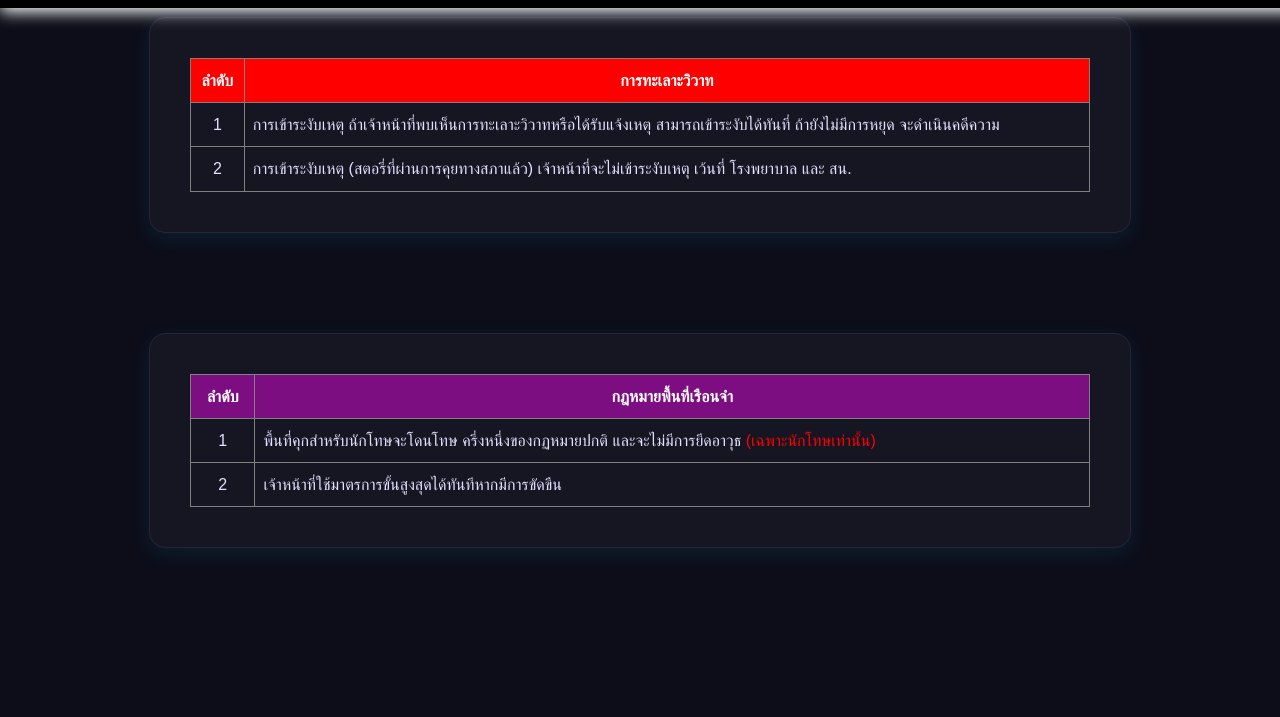
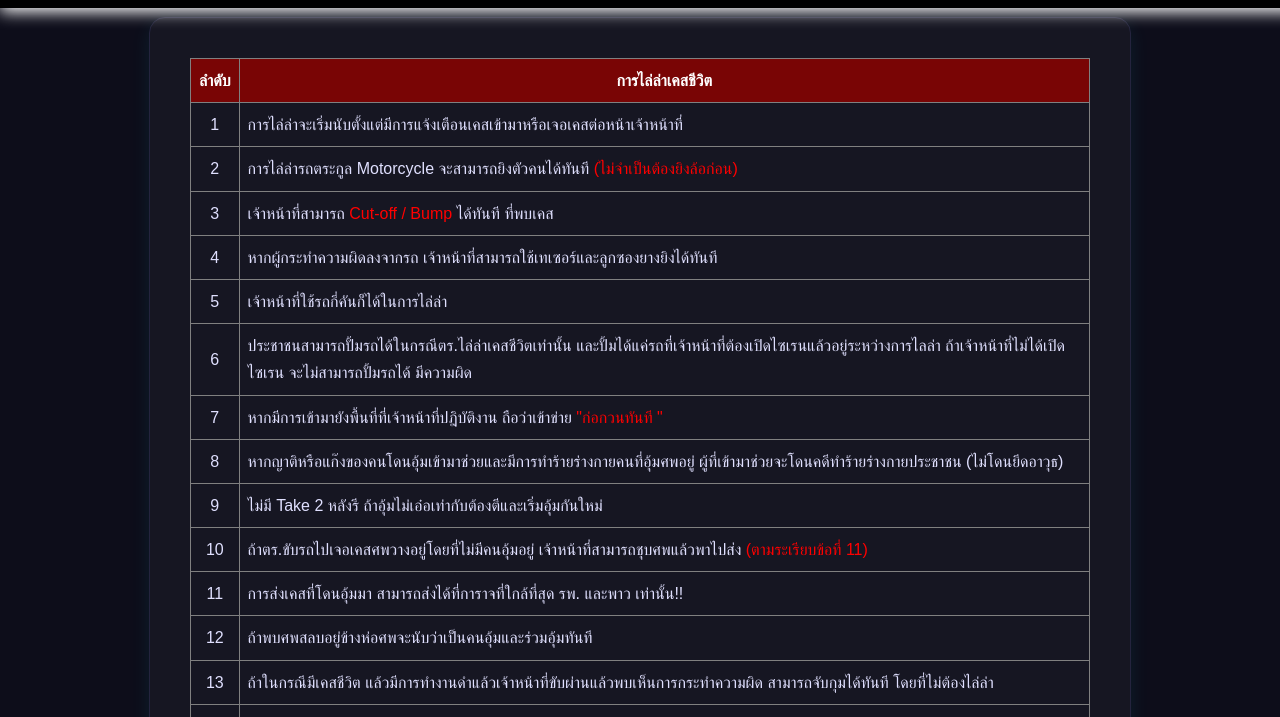
Before and after one commit to Secret168168/KUY, a plain HTML site: page pages/knowledge.html in a window 1280 px wide. Shown: the part 83-800 px from the top of the page. Drawn offline with Linux system fonts and the light colour scheme.

Commit message:
update https://police-rush-exsos.netlify.app/pages/knowledge

```diff
--- a/pages/knowledge.html
+++ b/pages/knowledge.html
@@ -13,10 +13,86 @@
     <!-- Navbar -->
     <div id="navbar-container"></div>
 
+
+  <!-- เนื้อหาของแต่ละหน้า -->
+    <div class="container">
+        <table border="1" cellpadding="8" cellspacing="0" style="border-collapse: collapse; width: 100%;  font-family: sans-serif;">
+  <thead style="background-color: #790505; color: white; text-align: center;">
+
+
+
+    <tr>
+      <th>ลำดับ</th>
+      <th>การไล่ล่าเคสชีวิต</th>
+    </tr>
+  </thead>
+  <tbody>
+    <tr>
+      <td align="center">1</td>
+      <td>การไล่ล่าจะเริ่มนับตั้งแต่มีการแจ้งเตือนเคสเข้ามาหรือเจอเคสต่อหน้าเจ้าหน้าที่</td>
+    </tr>
+    <tr>
+      <td align="center">2</td>
+      <td>การไล่ล่ารถตระกูล Motorcycle จะสามารถยิงตัวคนได้ทันที <span style="color:red;">(ไม่จำเป็นต้องยิงล้อก่อน)</span></span></td>
+    </tr>
+
+    <td align="center">3</td>
+      <td>เจ้าหน้าที่สามารถ <span style="color:red;">Cut-off / Bump </span>ได้ทันที ที่พบเคส </td>
+    </tr>
+
+    <td align="center">4</td>
+      <td>หากผู้กระทำความผิดลงจากรถ เจ้าหน้าที่สามารถใช้เทเซอร์และลูกซองยางยิงได้ทันที</td>
+    </tr>
+    <td align="center">5</td>
+      <td>เจ้าหน้าที่ใช้รถกี่คันก็ได้ในการไล่ล่า</td>
+    </tr>
+    <td align="center">6</td>
+      <td>ประชาชนสามารถปั้มรถได้ในกรณีตร.ไล่ล่าเคสชีวิตเท่านั้น และปั้มได้แค่รถที่เจ้าหน้าที่ต้องเปิดไซเรนแล้วอยู่ระหว่างการไลล่า ถ้าเจ้าหน้าที่ไม่ได้เปิดไซเรน จะไม่สามารถปั้มรถได้ มีความผิด</td>
+    </tr>
+    <td align="center">7</td>
+      <td>หากมีการเข้ามายังพื้นที่ที่เจ้าหน้าที่ปฎิบัติงาน ถือว่าเข้าข่าย <span style="color:red;">"ก่อกวนทันที "</span></td>
+    </tr>
+    <td align="center">8</td>
+      <td>หากญาติหรือแก๊งของคนโดนอุ้มเข้ามาช่วยและมีการทำร้ายร่างกายคนที่อุ้มศพอยู่ ผู้ที่เข้ามาช่วยจะโดนคดีทำร้ายร่างกายประชาชน (ไม่โดนยึดอาวุธ)</td>
+    </tr>
+    <td align="center">9</td>
+      <td>ไม่มี Take 2 หลังรี ถ้าอุ้มไม่เอ๋อเท่ากับต้องตีและเริ่มอุ้มกันใหม่ </td>
+    </tr>
+    <td align="center">10</td>
+      <td>ถ้าตร.ขับรถไปเจอเคสศพวางอยู่โดยที่ไม่มีคนอุ้มอยู่ เจ้าหน้าที่สามารถชุบศพแล้วพาไปส่ง <span style="color:red;">(ตามระเรียบข้อที่ 11)</span></td>
+    </tr>
+    <td align="center">11</td>
+      <td>การส่งเคสที่โดนอุ้มมา สามารถส่งได้ที่การาจที่ใกล้ที่สุด รพ. และพาว เท่านั้น!!</td>
+    </tr>
+    <td align="center">12</td>
+      <td>ถ้าพบศพสลบอยู่ข้างห่อศพจะนับว่าเป็นคนอุ้มและร่วมอุ้มทันที</td>
+    </tr>
+    <td align="center">13</td>
+      <td>ถ้าในกรณีมีเคสชีวิต แล้วมีการทำงานดำแล้วเจ้าหน้าที่ขับผ่านแล้วพบเห็นการกระทำความผิด สามารถจับกุมได้ทันที โดยที่ไม่ต้องไล่ล่า</td>
+    </tr>
+    <td align="center">14</td>
+      <td></td>
+    </tr>
+    <td align="center">15</td>
+      <td>การกระทำการนอกเหนือจากขั้นตอน เจ้าหน้าที่หน้างานตัดสินใจตามดุลยพินิจและความเหมาะสม</td>
+    </tr>
+  </tbody>
+</table>
+ </div>
+    <script>
+        fetch('../navbar.html')
+            .then(response => response.text())
+            .then(data => document.getElementById('navbar-container').innerHTML = data);
+    </script>
+
+
 <!-- เนื้อหาของแต่ละหน้า -->
     <div class="container">
         <table border="1" cellpadding="8" cellspacing="0" style="border-collapse: collapse; width: 100%;  font-family: sans-serif;">
   <thead style="background-color: #ff0000; color: white; text-align: center;">
+
+
+
     <tr>
       <th>ลำดับ</th>
       <th>การทะเลาะวิวาท</th>
```
